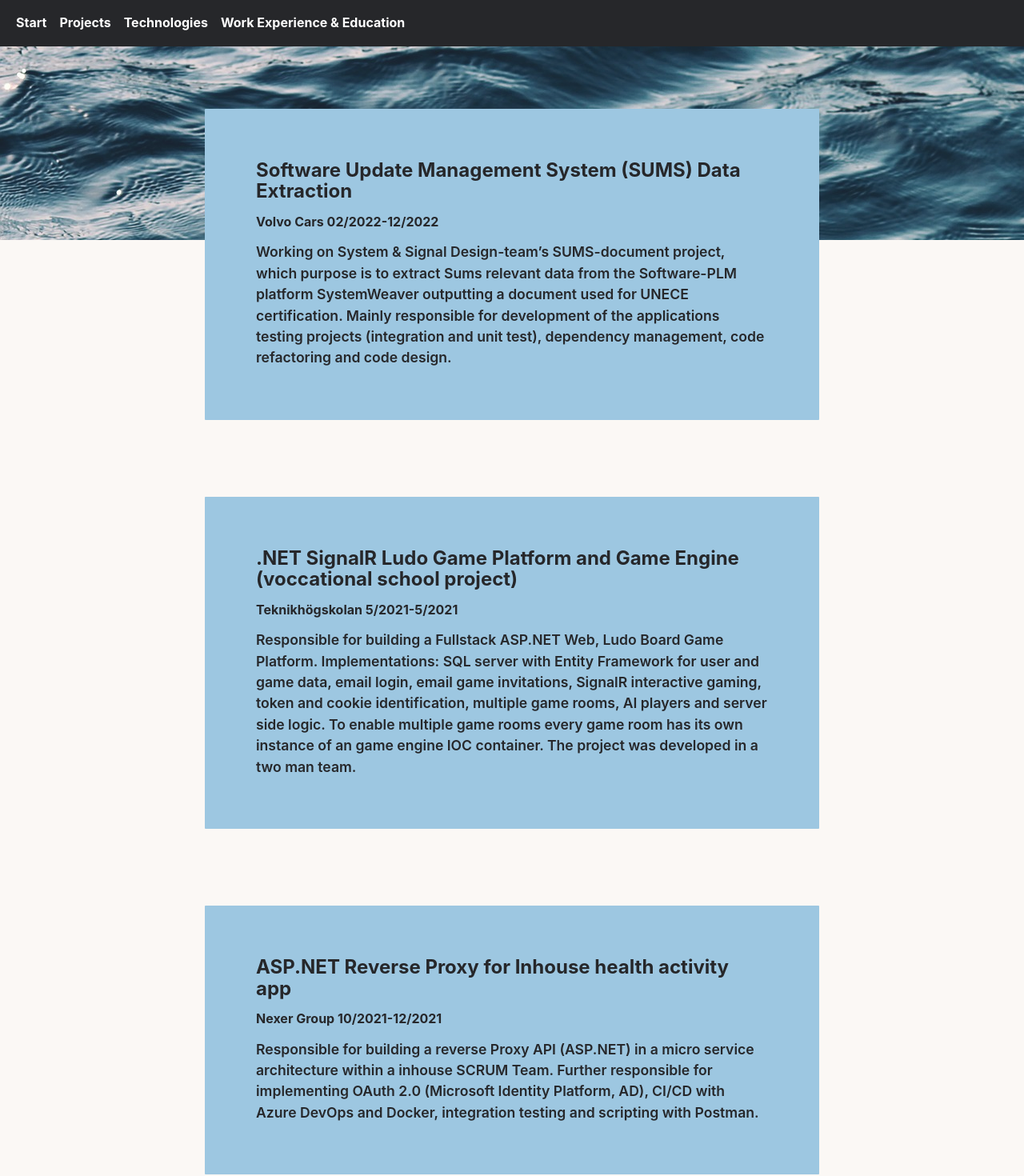
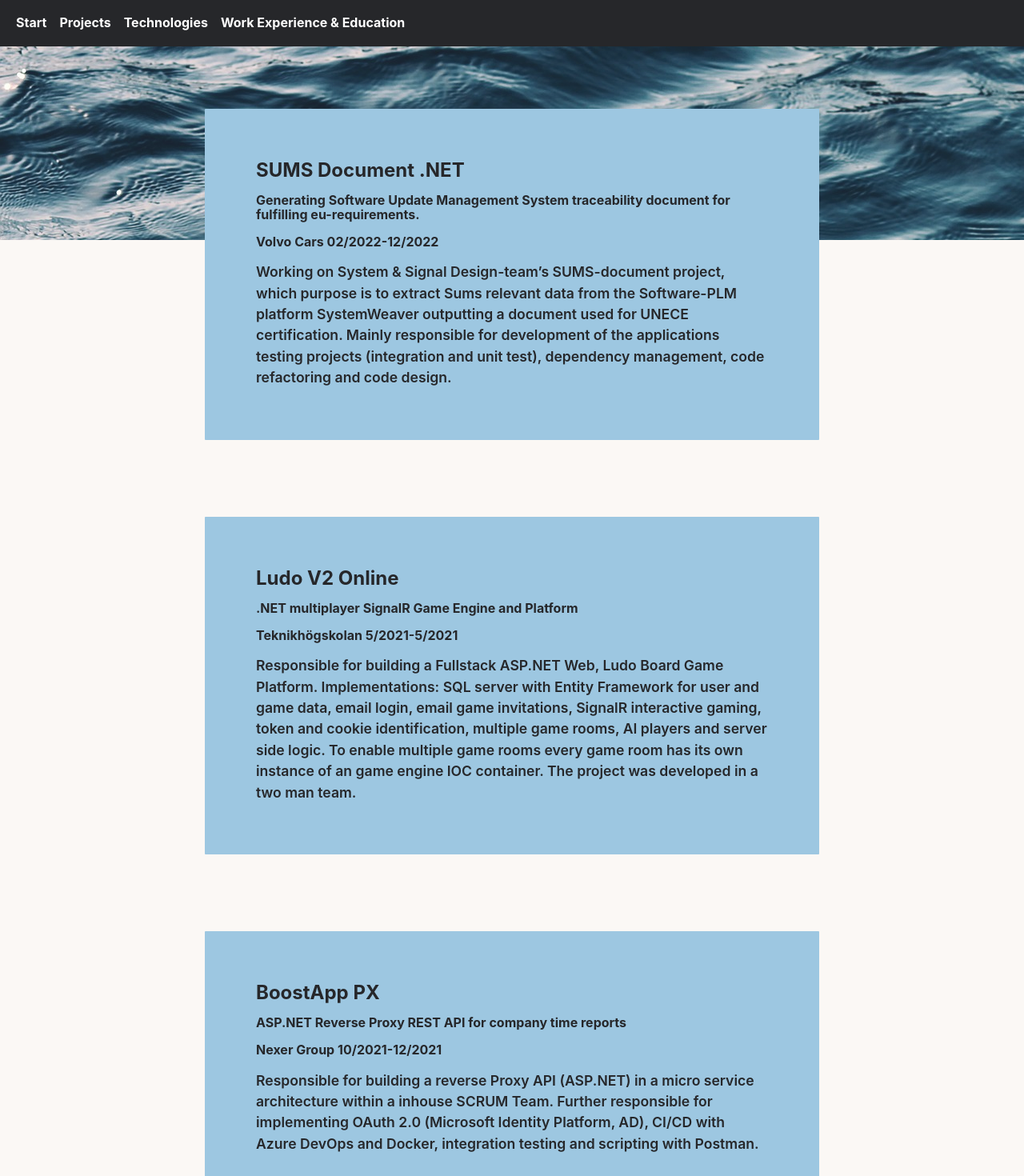
Before and after one commit to RobinAxelsson/personal-jam, a Next.js app: page /projects in a window 1280 px wide. Shown: the top 1470 px of the page at 80% size. Built offline with nearby package versions, Linux system fonts and the light colour scheme.

Commit message:
Editing project descriptions

```diff
--- a/data-access/resume-repository.js
+++ b/data-access/resume-repository.js
@@ -55,7 +55,8 @@ export function getSortedHighlightedProjectsData() {
       start: data.start,
       end: data.end,
       company: data.company,
-      title: data.title
+      title: data.title,
+      ingress: data.ingress
     };
   });
 
--- a/pages/projects.js
+++ b/pages/projects.js
@@ -12,9 +12,10 @@ export default function ProjectsPage({ allHighlightedProjectsData }) {
   return (
     <div className="card-collection">
         {allHighlightedProjectsData.map(
-          ({ id, title, content, start, end, company }) => (
+          ({ id, title, content, start, end, company, ingress }) => (
             <div className="card-general" key={id}>
             <h3 className="card-title">{title}</h3>
+            <h4 className="card-ingress">{ingress}</h4>
             <h4>{company} {parseDate(start)}-{parseDate(end)}</h4>
               <p>{content}</p>
               </div>
--- a/resume/highlighted_projects/nexer_boostapp.md
+++ b/resume/highlighted_projects/nexer_boostapp.md
@@ -1,10 +1,10 @@
 ---
-title: 'ASP.NET Reverse Proxy for Inhouse health activity app'
+title: BoostApp PX
+ingress:  ASP.NET Reverse Proxy REST API for company time reports
 company: Nexer Group
 start: '2021-10'
 end: '2021-12'
 ---
-
 Responsible for building a reverse Proxy API (ASP.NET) in a micro service
 architecture within a inhouse SCRUM Team.
 Further responsible for implementing OAuth 2.0 (Microsoft Identity Platform,
--- a/resume/highlighted_projects/teknikhogskolan_LudoV2.md
+++ b/resume/highlighted_projects/teknikhogskolan_LudoV2.md
@@ -1,6 +1,6 @@
 ---
-title: '.NET SignalR Ludo Game Platform and Game Engine (voccational school
-project)'
+title: Ludo V2 Online
+ingress: .NET multiplayer SignalR Game Engine and Platform
 company: Teknikhögskolan
 start: '2021-5-10'
 end: '2021-5-31'
--- a/resume/highlighted_projects/vcc_sums.md
+++ b/resume/highlighted_projects/vcc_sums.md
@@ -1,5 +1,6 @@
 ---
-title: 'Software Update Management System (SUMS) Data Extraction'
+title: SUMS Document .NET
+ingress: Generating Software Update Management System traceability document for fulfilling eu-requirements.
 company: Volvo Cars
 start: '2022-02'
 end: '2022-12'
```
